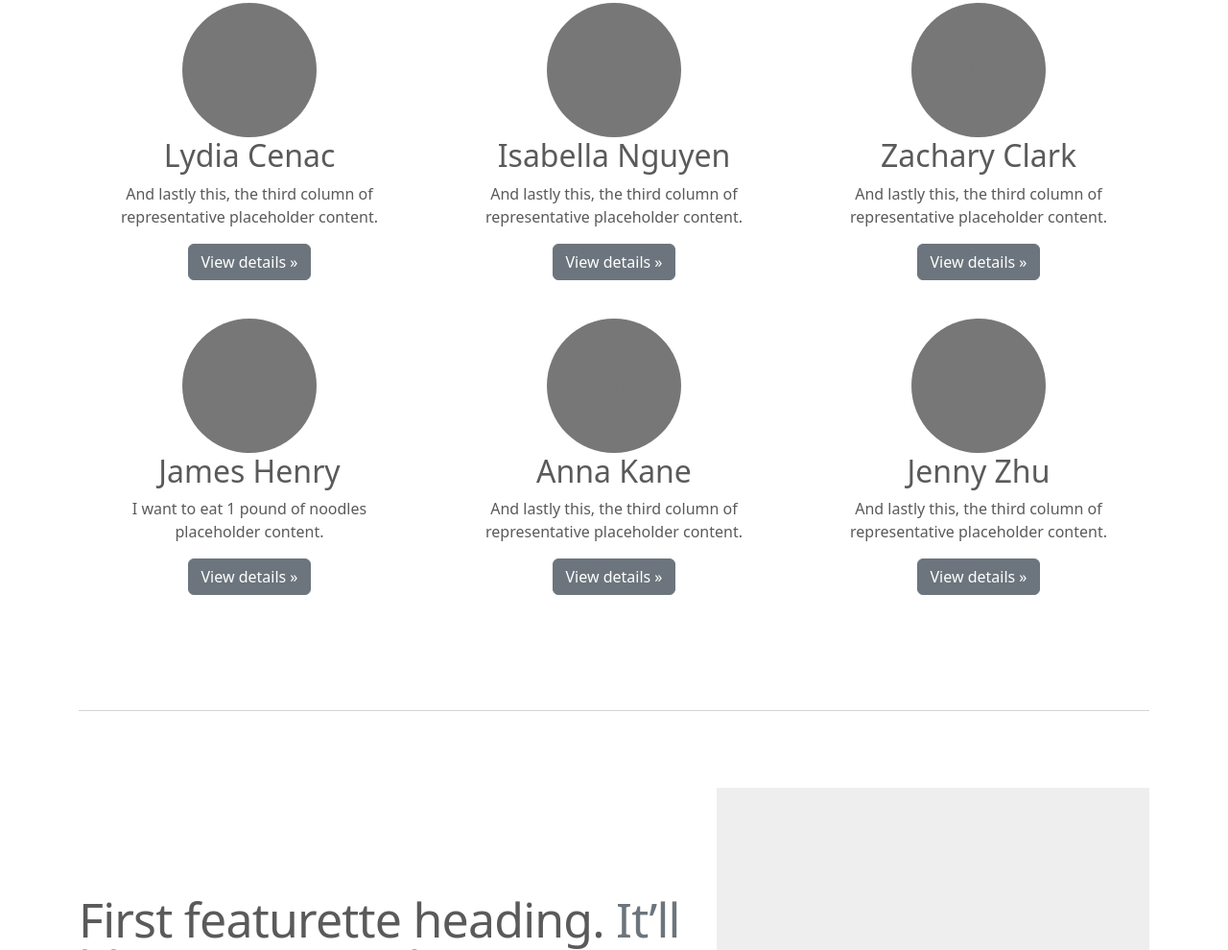
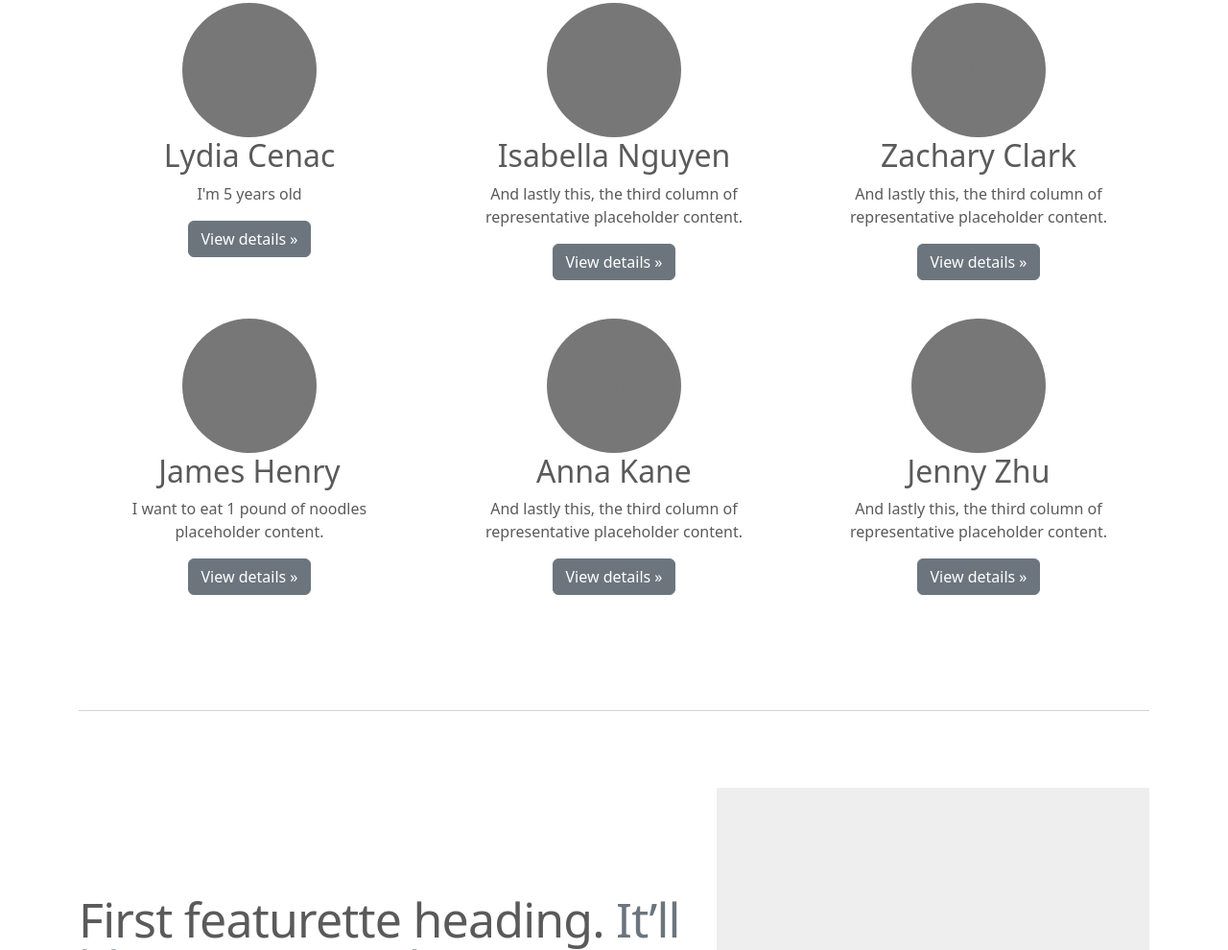
Before and after one commit to Rrucha/Chibeta, a plain HTML site: page Main Page/index.html in a window 1280 px wide. Shown: the part 973-1963 px from the top of the page at 96% size. Drawn offline with nearby package versions, Linux system fonts and the light colour scheme.

Commit message:
description change
I changed my description for my profile

```diff
--- a/Main Page/index.html
+++ b/Main Page/index.html
@@ -186,7 +186,7 @@
         <svg class="bd-placeholder-img rounded-circle" width="140" height="140" xmlns="http://www.w3.org/2000/svg" role="img" aria-label="Placeholder: 140x140" preserveAspectRatio="xMidYMid slice" focusable="false"><title>Placeholder</title><rect width="100%" height="100%" fill="#777"/><text x="50%" y="50%" fill="#777" dy=".3em">140x140</text></svg>
 
         <h2 class="fw-normal">Lydia Cenac</h2>
-        <p>And lastly this, the third column of representative placeholder content.</p>
+        <p>I'm 5 years old</p>
         <p><a class="btn btn-secondary" href="#">View details &raquo;</a></p>
       </div><!-- /.col-lg-4 -->
       <div class="col-lg-4">
```
